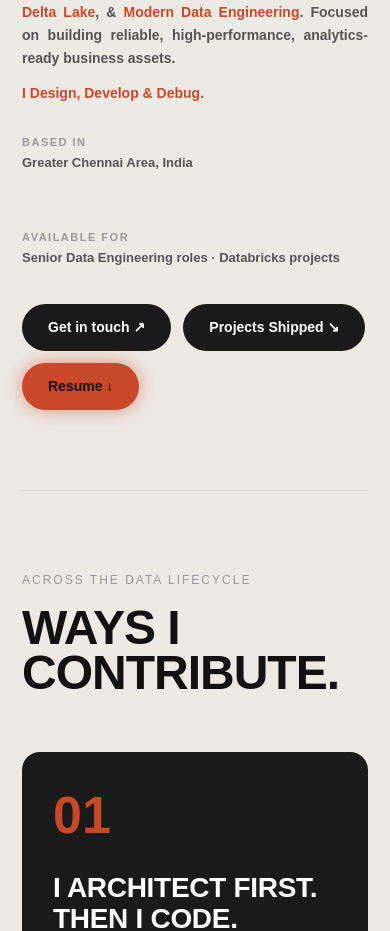
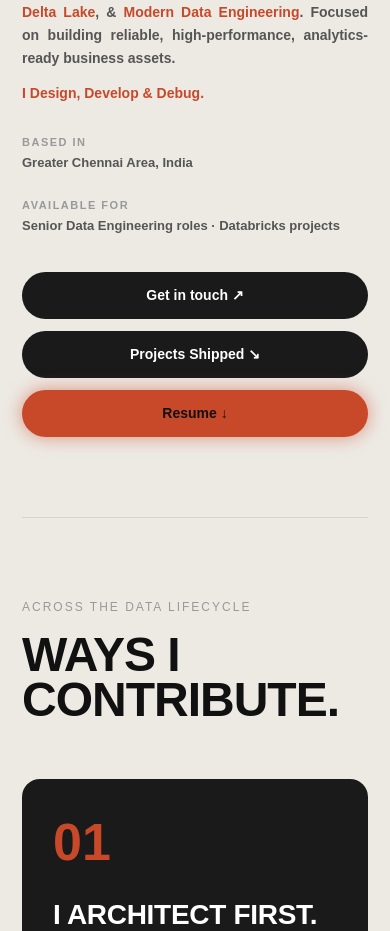
Before and after one commit to kavinparithi-works/my-portfolio, a React (Vite) app: page / in a window 390 px wide. Shown: the part 820-1751 px from the top of the page. Built offline with nearby package versions, Linux system fonts and the light colour scheme; a web font is replaced by a local one.

Commit message:
fix: mobile button layout and meta spacing

```diff
--- a/src/components/sections/Hero/HeroIntro.jsx
+++ b/src/components/sections/Hero/HeroIntro.jsx
@@ -42,28 +42,28 @@ export function HeroIntro() {
         <TaglineFlourish />
       </Reveal>
 
-      <Reveal delay={2} className="my-[28px] mb-9 flex flex-wrap gap-[56px]">
+      <Reveal delay={2} className="my-[28px] mb-9 flex flex-wrap gap-[56px] max-[420px]:gap-[24px]">
         <MetaItem label="Based in">{site.location}</MetaItem>
         <MetaItem label="Available for">{site.availability}</MetaItem>
       </Reveal>
 
-      <Reveal delay={2} className="flex flex-wrap gap-3">
+      <Reveal delay={2} className="flex flex-wrap gap-3 max-[420px]:grid max-[420px]:grid-cols-1 max-[420px]:gap-3">
         <a
           href="#contact"
-          className="inline-flex items-center gap-[6px] rounded-full bg-dark px-[26px] py-[13px] text-[14px] font-semibold text-white transition-all duration-200 hover:translate-y-[-2px] hover:bg-[#333] hover:shadow-[0_6px_18px_rgba(0,0,0,.18)]"
+          className="inline-flex items-center justify-center gap-[6px] rounded-full bg-dark px-[26px] py-[13px] text-[14px] font-semibold text-white transition-all duration-200 hover:translate-y-[-2px] hover:bg-[#333] hover:shadow-[0_6px_18px_rgba(0,0,0,.18)]"
         >
           Get in touch ↗
         </a>
         <a
           href="#work"
-          className="inline-flex items-center gap-[6px] rounded-full bg-dark px-[26px] py-[13px] text-[14px] font-semibold text-white transition-all duration-200 hover:translate-y-[-2px] hover:bg-[#333] hover:shadow-[0_6px_18px_rgba(0,0,0,.18)]"
+          className="inline-flex items-center justify-center gap-[6px] rounded-full bg-dark px-[26px] py-[13px] text-[14px] font-semibold text-white transition-all duration-200 hover:translate-y-[-2px] hover:bg-[#333] hover:shadow-[0_6px_18px_rgba(0,0,0,.18)]"
         >
           Projects Shipped ↘
         </a>
         <a
           href={`${import.meta.env.BASE_URL}resume.pdf`}
           download
-          className="inline-flex items-center gap-[6px] rounded-full bg-orange px-[26px] py-[13px] text-[14px] font-bold text-ink shadow-[0_0_18px_rgba(200,72,42,.55)] transition-all duration-200 hover:translate-y-[-2px] hover:bg-dark hover:text-white hover:shadow-[0_0_28px_rgba(200,72,42,.75)]"
+          className="inline-flex items-center justify-center gap-[6px] rounded-full bg-orange px-[26px] py-[13px] text-[14px] font-bold text-ink shadow-[0_0_18px_rgba(200,72,42,.55)] transition-all duration-200 hover:translate-y-[-2px] hover:bg-dark hover:text-white hover:shadow-[0_0_28px_rgba(200,72,42,.75)]"
         >
           Resume ↓
         </a>
```
